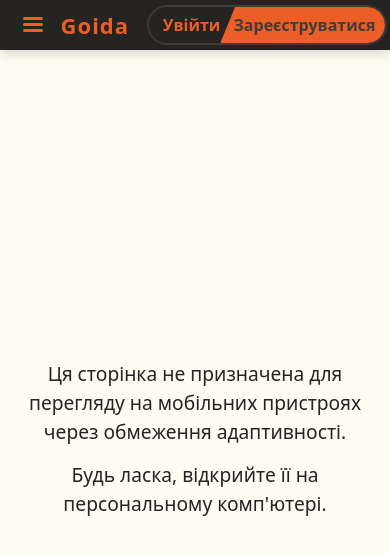
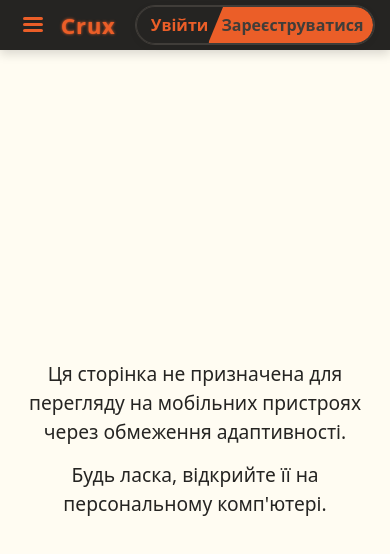
Before and after one commit to vlad-yedynak/Crux, an Angular app in the folder crux-design/: page /lessons/sandbox-card in a window 390 px wide. Shown: the top 554 px of the page. Built offline with nearby package versions, Linux system fonts and the light colour scheme.

Commit message:
feat: Update logo text and improve z-index handling for mobile forms; clear all localStorage data on logout

```diff
--- a/crux-design/src/app/auth/auth-page/auth-page.component.css
+++ b/crux-design/src/app/auth/auth-page/auth-page.component.css
@@ -56,7 +56,7 @@
 }
 
 /* Individual letter styling for animation */
-/* .logo h1 a .letter {
+.logo h1 a .letter {
     display: inline-block;
     position: relative;
     text-shadow: 0 0px 5px var(--color-accent);
@@ -92,7 +92,7 @@
     95% {
         transform: translateY(-2px) scaleY(1.02) scaleX(0.98);
     }
-} */
+}
 
 .left-promo {
     position: absolute;
@@ -251,20 +251,22 @@
     .logo {
         padding: 1.5rem 2rem; /* Adjust padding for smaller screens */
         font-size: 20px; /* Optionally adjust font size */
+        z-index: 1; /* Lower z-index on mobile to place logo behind forms */
     }
 
     .left-promo {
         display: none; /* Hide the left promo section on mobile */
     }
 
-
-
     .signup-form-wrapper,
     .login-form-wrapper {
         width: 90%; /* Make forms take up most of the screen width */
         max-width: 350px; /* Keep max width as per desktop, or adjust if too large */
-        /* The existing absolute positioning and transforms should still work relative to the centered .auth-forms container */
     }
 
-
+    /* Ensure forms are above logo on mobile */
+    .signup-form-wrapper.active,
+    .login-form-wrapper.active {
+        z-index: 20; /* Higher z-index to ensure forms are above logo */
+    }
 }
--- a/crux-design/src/app/auth/auth-page/auth-page.component.ts
+++ b/crux-design/src/app/auth/auth-page/auth-page.component.ts
@@ -52,7 +52,7 @@ import { AuthServiceService } from '../../services/auth-service.service';
 })
 export class AuthPageComponent {
   activeForm: 'login' | 'signup' = 'login';
-  logoLetters: string[] = 'Goida'.split('');
+  logoLetters: string[] = 'Crux'.split('');
 
   constructor(
     private route: ActivatedRoute,
--- a/crux-design/src/app/components/header/header.component.css
+++ b/crux-design/src/app/components/header/header.component.css
@@ -37,7 +37,7 @@
 }
 
 /* Individual letter styling for animation */
-/* .logo h1 a .letter {
+.logo h1 a .letter {
     display: inline-block;
     position: relative;
     text-shadow: 0 0px 3px var(--color-accent);
@@ -73,7 +73,7 @@
     95% {
         transform: translateY(-2px) scaleY(1.02) scaleX(0.98);
     }
-} */
+}
 
 /* Desktop navigation wrapper - centered */
 .navigation-wrapper {
--- a/crux-design/src/app/components/header/header.component.ts
+++ b/crux-design/src/app/components/header/header.component.ts
@@ -76,7 +76,7 @@ export class HeaderComponent implements OnInit{
   private readonly AUTH_TOKEN_KEY = 'auth-token'; // Define the key for the auth token
 
 
-  logoLetters: string[] = 'Goida'.split('');
+  logoLetters: string[] = 'Crux'.split('');
 
   constructor(
     private eRef: ElementRef,
--- a/crux-design/src/app/services/auth-service.service.ts
+++ b/crux-design/src/app/services/auth-service.service.ts
@@ -236,11 +236,9 @@ export class AuthServiceService {
       this.cookiesService.deleteCookie(this.AUTH_TOKEN_KEY);
       this.cookiesService.deleteCookie(this.AUTH_USER_KEY);
       this.cookiesService.deleteCookie(this.USER_ID_KEY); // Also clear userId cookie
-      localStorage.removeItem('userId');
-      localStorage.removeItem('userEmail');
 
-      // Also clear recommendation data when user logs out
-      localStorage.removeItem('user-recommendations');
+      // Clear all localStorage data instead of specific items
+      localStorage.clear();
 
       console.log('AuthService: Auth data cleared from cookies and localStorage.');
     }
```
